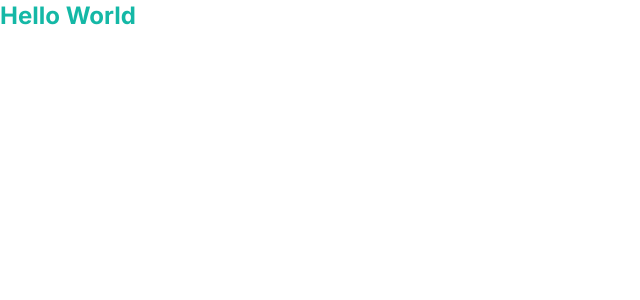
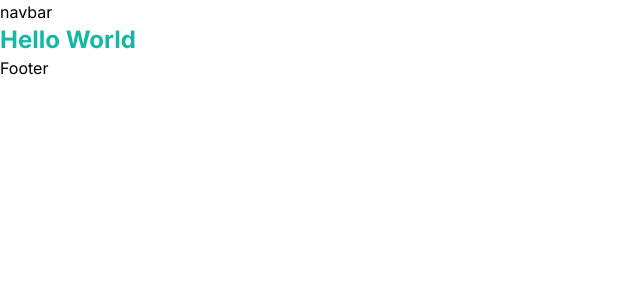
Before and after one commit to dcharles23/london_ui_app, a Next.js app: page / in a window 1280 px wide. Shown: the top 300 px of the page, without its empty margins (0-640 px from the left). Built offline with nearby package versions, Linux system fonts and the light colour scheme.

Commit message:
navbar and footer added to layout

```diff
--- a/app/layout.tsx
+++ b/app/layout.tsx
@@ -1,6 +1,8 @@
 // Nav bar & footer go in this layout file
+import Navbar from '@/components/Navbar'
 import './globals.css'
 import type { Metadata } from 'next'
+import Footer from '@/components/Footer'
 
 export const metadata: Metadata = {
   // title of my application below
@@ -16,7 +18,9 @@ export default function RootLayout({
   return (
     <html lang="en">
       <body>
+        <Navbar />
         {children}
+        <Footer />
         </body>
     </html>
   )
```
